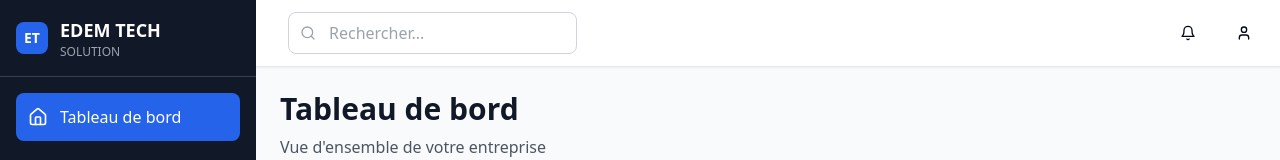
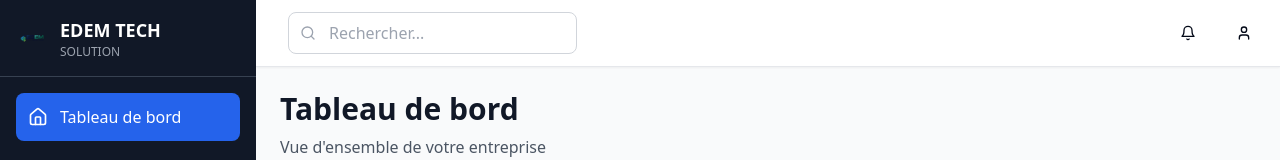
Before and after one commit to Seydougsm/edemtech-business-hub-06, a React (Vite) app: page / in a window 1280 px wide. Shown: the top 160 px of the page. Built offline with nearby package versions, Linux system fonts and the light colour scheme.

Commit message:
Add company logo
Integrate the provided company logo image into the application.

```diff
--- a/src/components/layout/Sidebar.tsx
+++ b/src/components/layout/Sidebar.tsx
@@ -41,8 +41,12 @@ const Sidebar = ({ isOpen, currentPage, onPageChange }: SidebarProps) => {
     )}>
       <div className="p-4 border-b border-gray-700">
         <div className="flex items-center space-x-3">
-          <div className="w-8 h-8 bg-blue-600 rounded-lg flex items-center justify-center">
-            <span className="text-white font-bold text-sm">ET</span>
+          <div className="w-8 h-8 flex items-center justify-center">
+            <img
+              src="/lovable-uploads/2dd06bf5-eff9-4719-b07a-4f68803e8b05.png"
+              alt="EDEM TECH SOLUTIONS Logo"
+              className="w-8 h-8 object-contain"
+            />
           </div>
           {isOpen && (
             <div>
```
Also changed, not shown: public/lovable-uploads/2dd06bf5-eff9-4719-b07a-4f68803e8b05.png (added).
